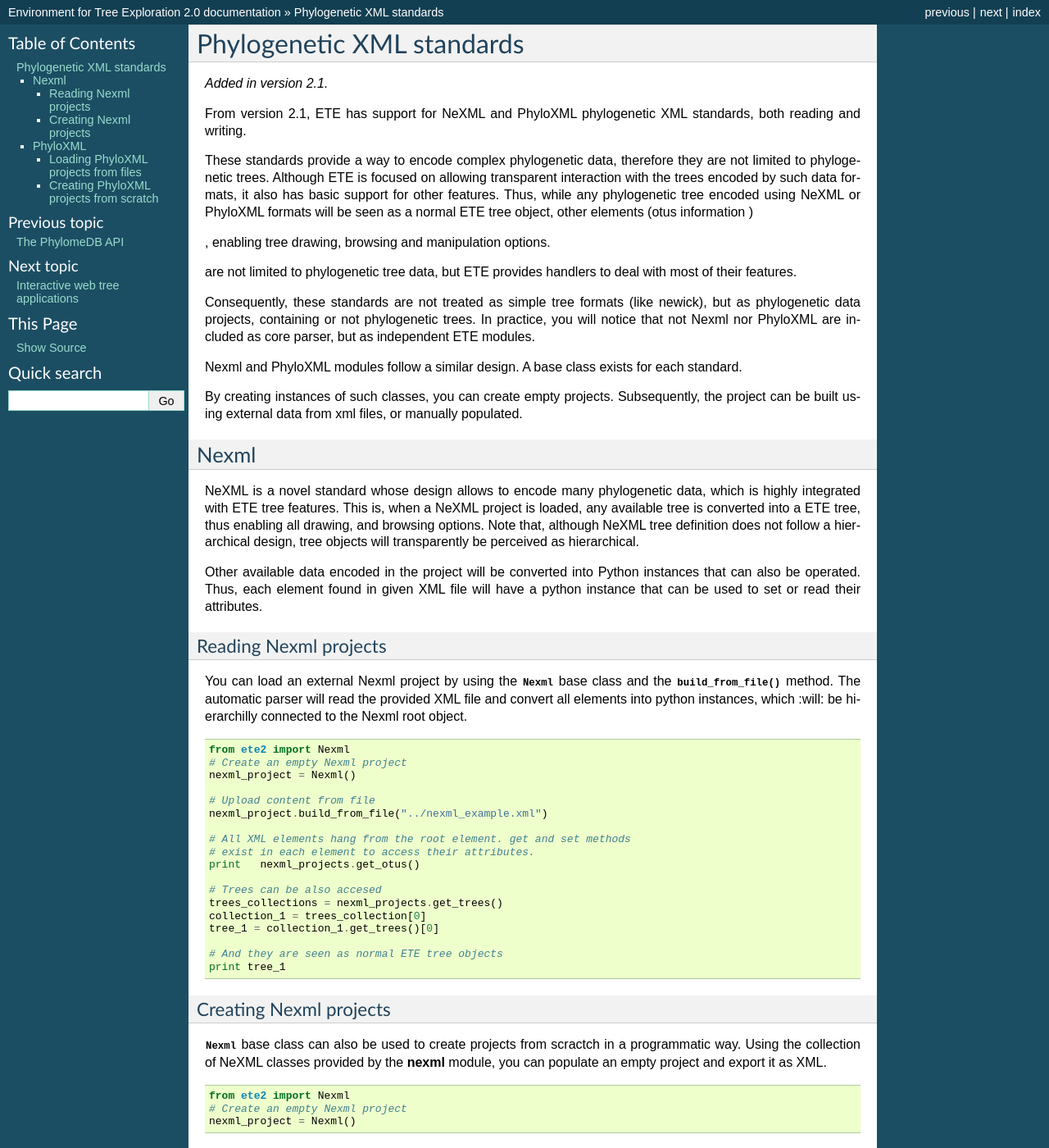
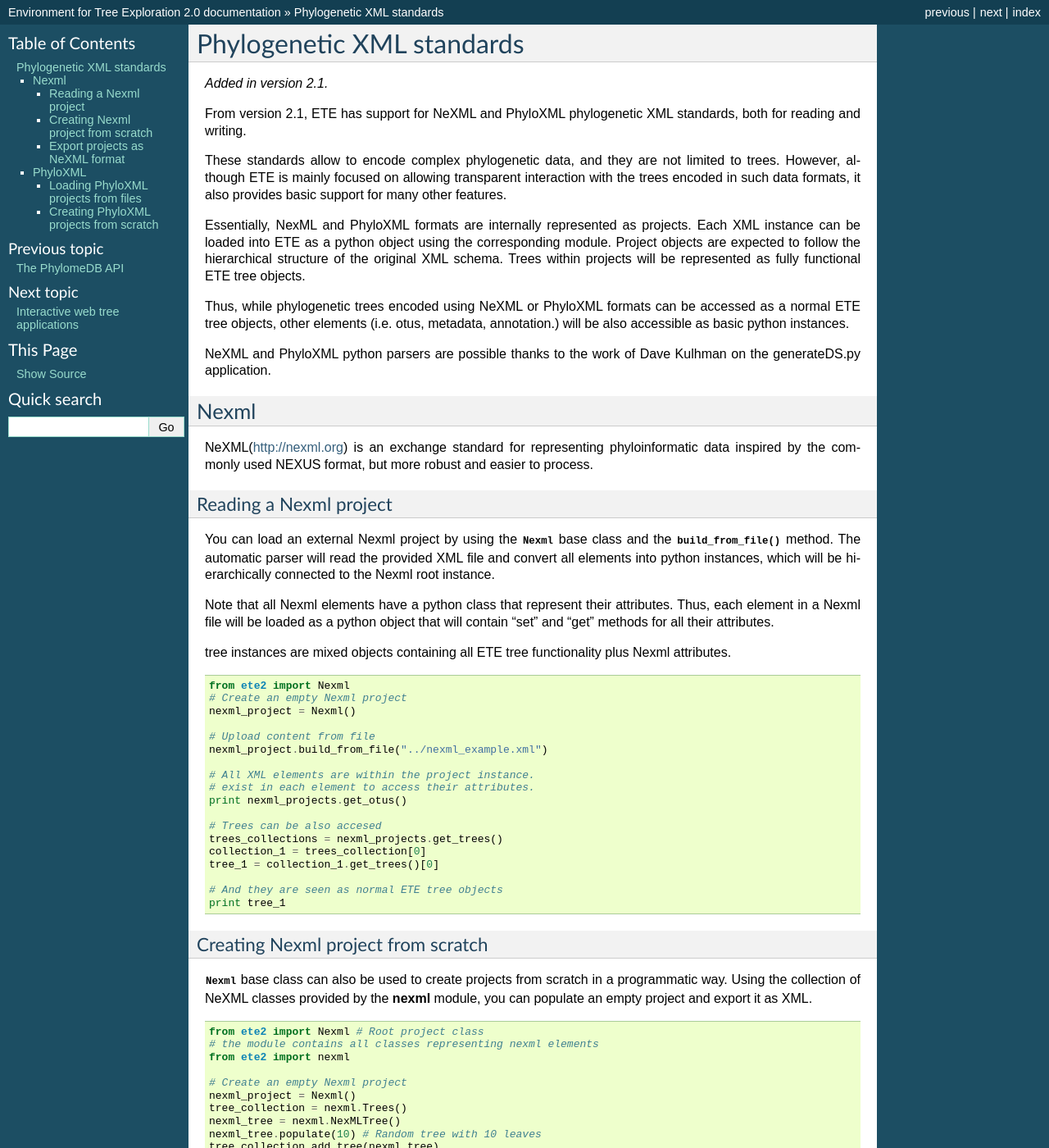
Before and after one commit to etetoolkit/ete, a Sphinx documentation site: the page built from doc/tutorial_xml.rst, in a window 1280 px wide and 1400 px high. Shown: the whole window at 82% size. Built offline with Sphinx 7.4.7, drawn with Linux system fonts in a browser that asks for light colours; some of the changed text lies outside the part shown.

Commit message:
create nexml trees from scratch and they are exported

```diff
--- a/doc/tutorial_xml.rst
+++ b/doc/tutorial_xml.rst
@@ -4,63 +4,52 @@ Phylogenetic XML standards
 .. versionadded:: 2.1
 
 From version 2.1, ETE has support for NeXML and PhyloXML phylogenetic
-XML standards, both reading and writing.
+XML standards, both for reading and writing.
 
-These standards provide a way to encode complex phylogenetic data,
-therefore they are not limited to phylogenetic trees. Although ETE is
-focused on allowing transparent interaction with the trees encoded by
-such data formats, it also has basic support for other features. Thus,
-while any phylogenetic tree encoded using NeXML or PhyloXML formats
-will be seen as a normal ETE tree object, other elements (otus information )
+These standards allow to encode complex phylogenetic data, and they
+are not limited to trees. However, although ETE is mainly focused on
+allowing transparent interaction with the trees encoded in such data
+formats, it also provides basic support for many other features.
 
-, enabling tree drawing,
-browsing and manipulation options.
+Essentially, NexML and PhyloXML formats are internally represented as
+projects. Each XML instance can be loaded into ETE as a python object
+using the corresponding module. Project objects are expected to follow
+the hierarchical structure of the original XML schema. Trees within
+projects will be represented as fully functional ETE tree objects.
 
+Thus, while phylogenetic trees encoded using NeXML or PhyloXML formats
+can be accessed as a normal ETE tree objects, other elements
+(i.e. otus, metadata, annotation.) will be also accessible as basic
+python instances.
 
-
-
-are not limited to phylogenetic tree data, but ETE
-provides handlers to deal with most of their features.
-
-Consequently, these standards are not treated as simple tree formats
-(like newick), but as phylogenetic data projects, containing or not
-phylogenetic trees.  In practice, you will notice that not Nexml nor
-PhyloXML are included as core parser, but as independent ETE modules.
-
-Nexml and PhyloXML modules follow a similar design. A base class
-exists for each standard.
-
-By creating instances of such classes, you can create empty
-projects. Subsequently, the project can be built using external data
-from xml files, or manually populated.
+NeXML and PhyloXML python parsers are possible thanks to the work of
+Dave Kulhman on the generateDS.py application.
 
 =============
 Nexml
 =============
 
-NeXML is a novel standard whose design allows to encode many
-phylogenetic data, which is highly integrated with ETE tree
-features. This is, when a NeXML project is loaded, any available tree
-is converted into a ETE tree, thus enabling all drawing, and browsing
-options. Note that, although NeXML tree definition does not follow a
-hierarchical design, tree objects will transparently be perceived as
-hierarchical.
-
-Other available data encoded in the project will be converted into
-Python instances that can also be operated. Thus, each element found
-in given XML file will have a python instance that can be used to set
-or read their attributes.
-
+NeXML(http://nexml.org) is an exchange standard for representing
+phyloinformatic data inspired by the commonly used NEXUS format, but
+more robust and easier to process.
 
 ----------------------------
-Reading Nexml projects
+Reading a Nexml project
 ----------------------------
 
-You can load an external Nexml project by using the :class:`Nexml` base
-class and the :func:`build_from_file` method. The automatic parser will
-read the provided XML file and convert all elements into python
-instances, which :will: be hierarchilly connected to the Nexml root
-object.
+You can load an external Nexml project by using the :class:`Nexml`
+base class and the :func:`build_from_file` method. The automatic
+parser will read the provided XML file and convert all elements into
+python instances, which will be hierarchically connected to the Nexml
+root instance.
+
+Note that all Nexml elements have a python class that represent their
+attributes. Thus, each element in a Nexml file will be loaded as a
+python object that will contain "set" and "get" methods for all their
+attributes.
+
+tree instances are mixed objects containing all ETE tree functionality
+plus Nexml attributes.
 
 ::
 
@@ -71,9 +60,9 @@ object.
    # Upload content from file
    nexml_project.build_from_file("../nexml_example.xml")
 
-   # All XML elements hang from the root element. get and set methods
+   # All XML elements are within the project instance.
    # exist in each element to access their attributes.
-   print   nexml_projects.get_otus()
+   print nexml_projects.get_otus()
 
    # Trees can be also accesed
    trees_collections = nexml_projects.get_trees()
@@ -83,28 +72,35 @@ object.
    # And they are seen as normal ETE tree objects
    print tree_1
 
+------------------------------------
+Creating Nexml project from scratch
+------------------------------------
 
-----------------------------
-Creating Nexml projects
-----------------------------
-
-:class:`Nexml` base class can also be used to create projects from scractch
+:class:`Nexml` base class can also be used to create projects from scratch
 in a programmatic way. Using the collection of NeXML classes provided
 by the **nexml** module, you can populate an empty project and export
 it as XML.
 
-
 ::
 
-   from ete2 import Nexml
+   from ete2 import Nexml # Root project class
+   # the module contains all classes representing nexml elements
+   from ete2 import nexml
+
    # Create an empty Nexml project
    nexml_project = Nexml()
+   tree_collection = nexml.Trees()
+   nexml_tree = nexml.NexMLTree()
+   nexml_tree.populate(10) # Random tree with 10 leaves
+   tree_collection.add_tree(nexml_tree)
+   nexml_project.add_trees(tree_collection)
 
-
+--------------------------------------
+Export projects as NeXML format
+--------------------------------------
 
 You can export your project using NeXML format at any time by using
 the :func:`export` function
-
 
 =============
 PhyloXML
@@ -115,7 +111,6 @@ phylogenetic information. In particular, phyloXML is designed to
 describe phylogenetic trees (or networks) and associated data, such as
 taxonomic information, gene names and identifiers, branch lengths,
 support values, and gene duplication and speciation events.
-
 
 ----------------------------------------
 Loading PhyloXML projects from files
```
Also changed, not shown: 1 other file.
